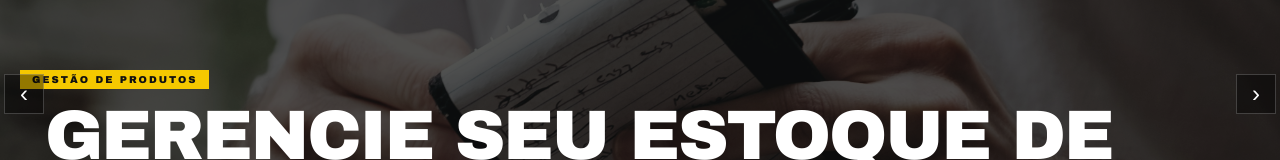
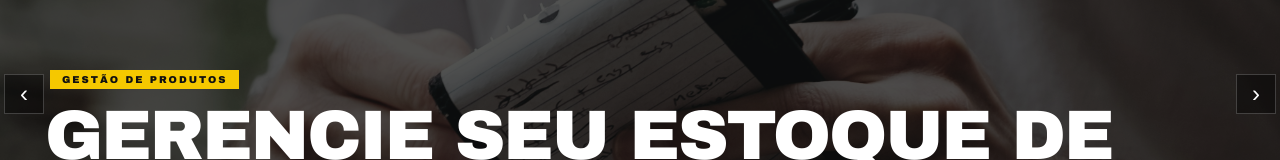
Before and after one commit to theinloft/FullStack-trabalho, a React (Vite) app in the folder frontend/: page / in a window 1280 px wide. Shown: the part 302-462 px from the top of the page. Built offline with nearby package versions, Linux system fonts and the light colour scheme.

Commit message:
Bugfix: ajustado título do carroussel

```diff
--- a/frontend/src/components/Carroussel/Carroussel.module.css
+++ b/frontend/src/components/Carroussel/Carroussel.module.css
@@ -4,6 +4,14 @@
   height: 80vh;
   overflow: hidden;
   font-family: "Arial Black", Arial, sans-serif;
+}
+
+.titulo{
+  margin-left: 15px;
+}
+
+.hero .tag{
+  margin-left: 30px;
 }
 
 .hero:after{
```
